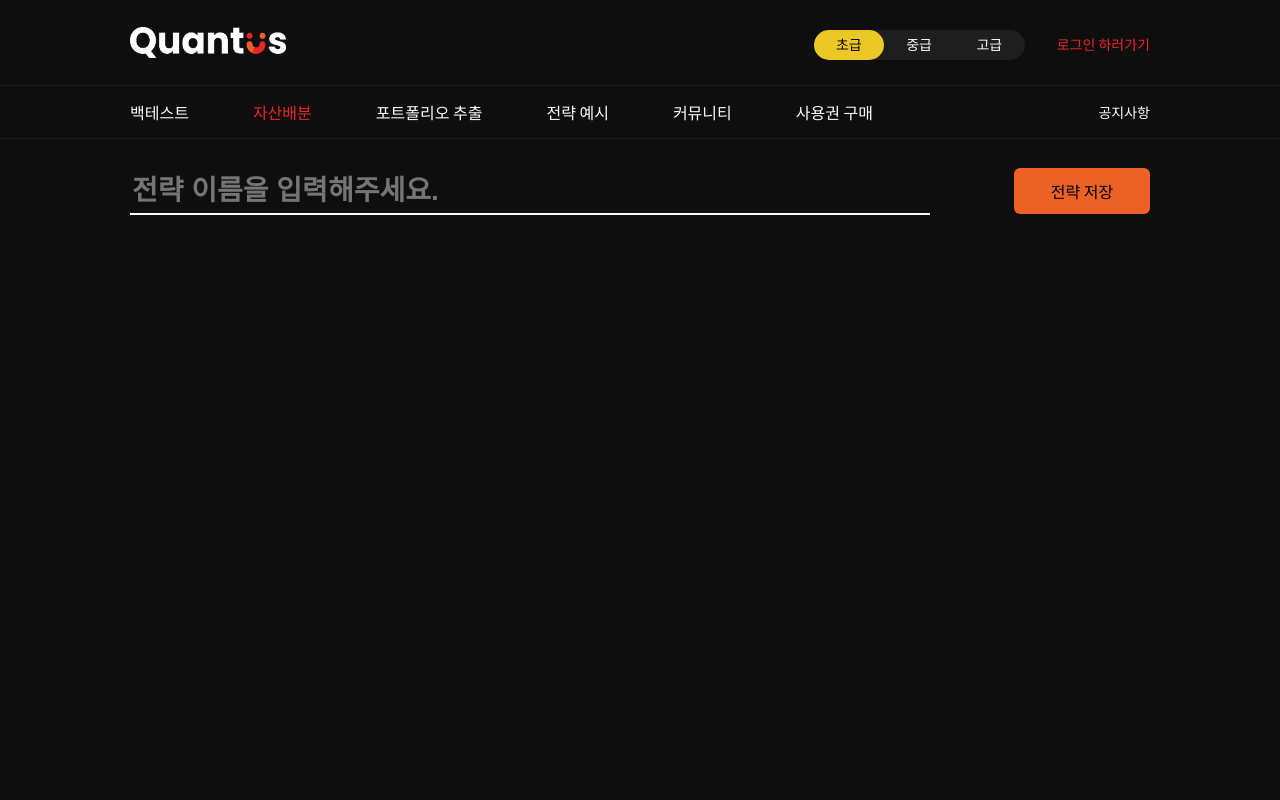
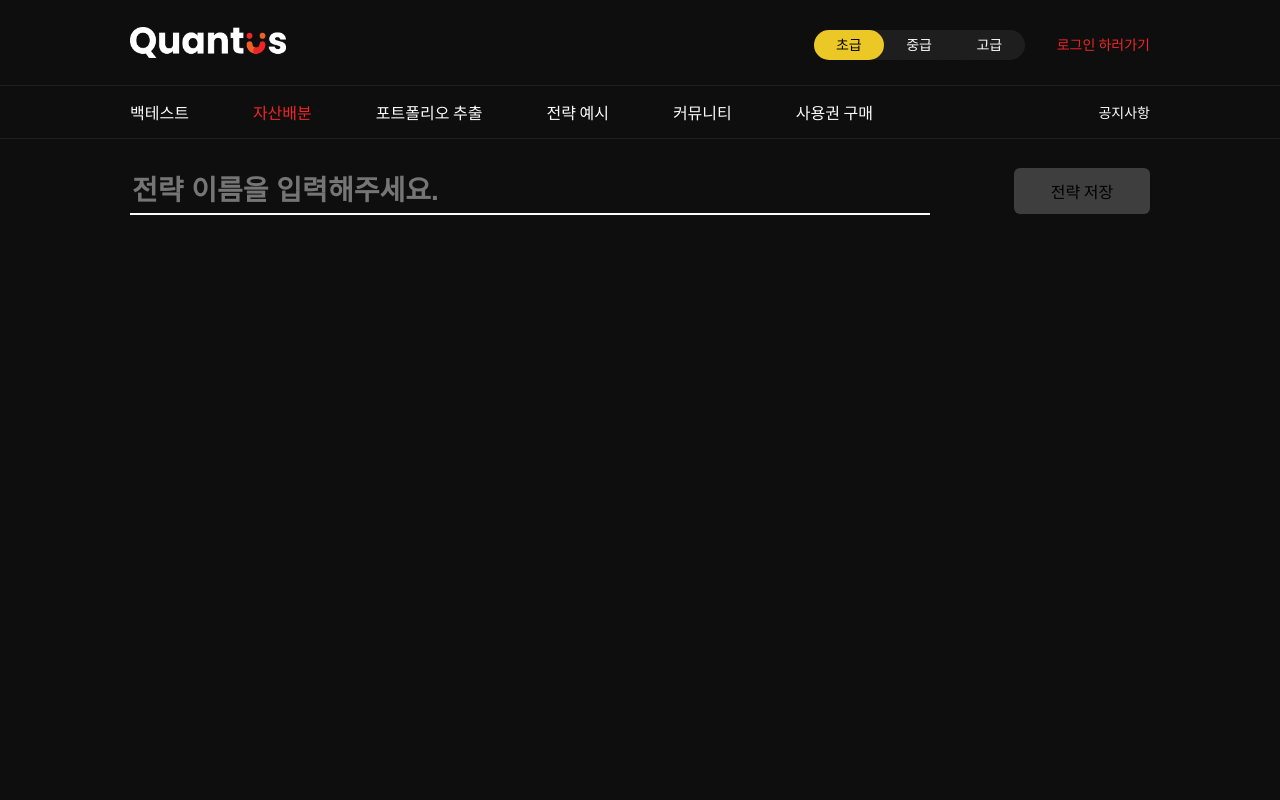
Before and after one commit to daydreamplace/react-recruitment-task, a React (Vite) app: page / in a window 1280 px wide. Shown: the top 800 px of the page. Built offline with nearby package versions, Linux system fonts and the light colour scheme.

Commit message:
:sparkles: feature save button function

```diff
--- a/src/components/Button/index.jsx
+++ b/src/components/Button/index.jsx
@@ -9,21 +9,24 @@ const Button = ({ color, title, onClick, disabled }) => {
 };
 
 const ButtonContainer = styled.div`
+  position: relative;
   display: inline-flex;
   -webkit-box-pack: center;
   justify-content: center;
   -webkit-box-align: center;
   align-items: center;
+  width: 136px;
+  height: 46px;
   padding-left: 20px;
   padding-right: 20px;
   border-radius: 6px;
-  font-weight: 500;
-  position: relative;
   background-color: ${(props) =>
     props.color === "orange" && (({ theme }) => theme.orange)};
-  width: 136px;
-  height: 46px;
+  background-color: ${(props) =>
+    props.color === "dark-gray" && "rgb(62, 62, 62)"};
+  font-weight: 500;
   cursor: pointer;
+  cursor: ${(props) => props.disabled === false && "not-allowed"};
 
   .button {
     background: transparent;
--- a/src/components/StrategyTitle/index.jsx
+++ b/src/components/StrategyTitle/index.jsx
@@ -1,22 +1,42 @@
+import { useState, useEffect } from "react";
 import styled from "styled-components";
 import Button from "../Button";
 
+const STRATEGY_TITLE = localStorage.getItem("strategyTitle");
+
 const StrategyTitle = () => {
+  const [title, setTitle] = useState(STRATEGY_TITLE || "");
+  const [isTitle, setIsTitle] = useState(Boolean(STRATEGY_TITLE));
+
+  useEffect(() => {
+    localStorage.setItem("strategyTitle", title);
+  }, [title, isTitle]);
+
+  const handleTitle = (e) => {
+    let title = e.target.value;
+    setTitle(title);
+    title.length >= 1 ? setIsTitle(true) : setIsTitle(false);
+  };
+
   return (
     <StrategyTitleArea>
       <div className="strategy-area-wrapper">
         <div className="strategy-area">
           <div className="input-wrapper">
-            <input placeholder="전략 이름을 입력해주세요." />
+            <input
+              placeholder="전략 이름을 입력해주세요."
+              value={title}
+              onChange={handleTitle}
+            />
           </div>
           <div className="button-wrapper">
             <Button
               title="전략 저장"
-              color="orange"
+              color={isTitle ? "orange" : "dark-gray"}
               onClick={() => {
                 console.log(1);
               }}
-              // disabled={false}
+              disabled={isTitle}
             />
           </div>
         </div>
@@ -62,8 +82,6 @@ const StrategyTitleArea = styled.div`
       }
 
       .button-wrapper {
-        button {
-        }
       }
     }
   }
```
